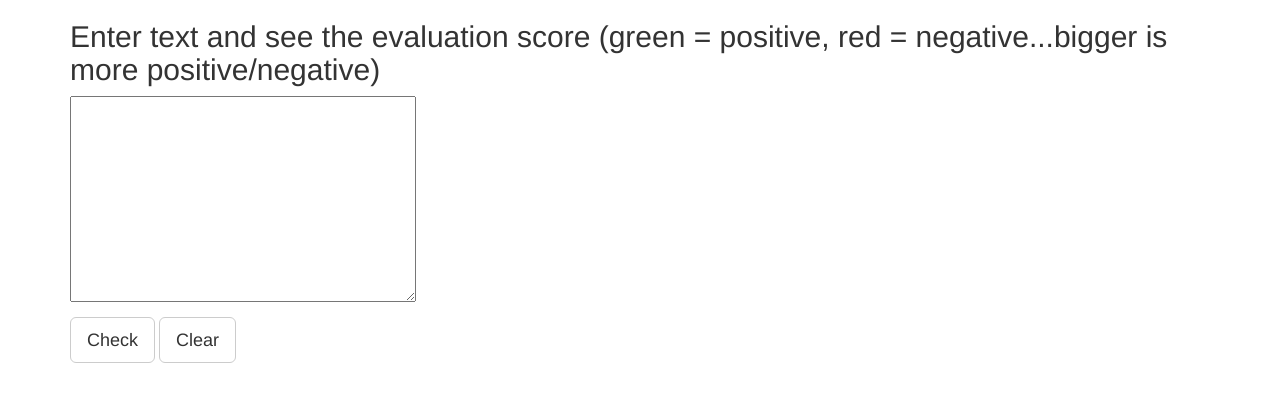
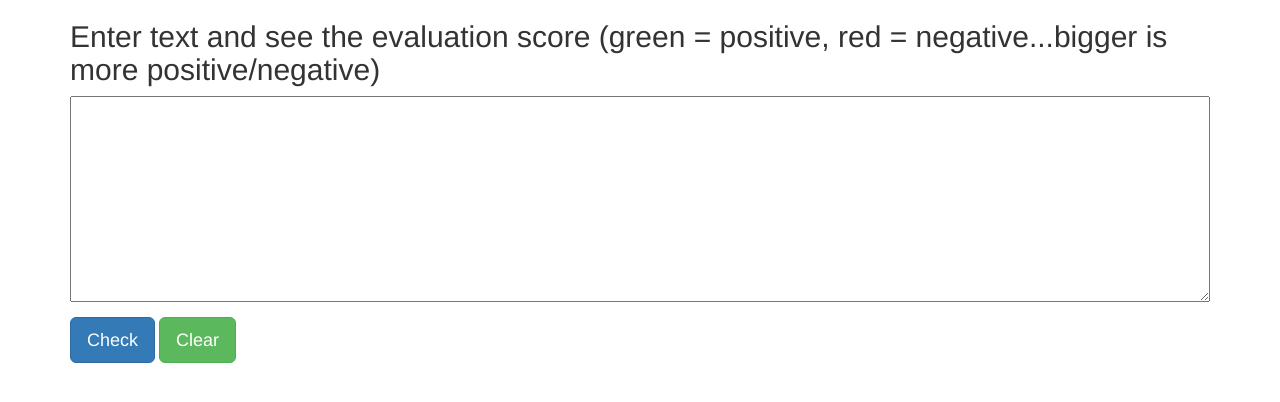
Before and after one commit to ljwall/feels, a website with bundled scripts: page index.html in a window 1280 px wide. Built offline with nearby package versions, Linux system fonts and the light colour scheme.

Commit message:
with new buttons

```diff
--- a/feels.js
+++ b/feels.js
@@ -4,7 +4,7 @@ angular.module('feels', [ ])
 
 .controller("feelsCtrl", function($scope) {
 	var self = this;
-	this.clear = function() {$scope.message = "";};
+	this.clear = function() {$scope.message = ""; self.results = []};
 	this.results = [];
     this.check  = function() {
     	self.results = [];
--- a/index.html
+++ b/index.html
@@ -12,12 +12,12 @@
   	<div class="container" ng-controller="feelsCtrl as thing">
     	<h2>Enter text and see the evaluation score (green = positive, red = negative...bigger is more positive/negative)</h2>
 
-<p><textarea ng-model="message" cols="40" rows="10"></textarea></p>
+<p><textarea style="width: 100%;" ng-model="message" cols="40" rows="10"></textarea></p>
 
-<p>
-<button class="btn btn-default btn-lg" ng-click="thing.check()">Check</button>
-<button class="btn btn-default btn-lg" ng-click="thing.clear()">Clear</button>
-</p>
+<div>
+<button class="btn btn-default btn-lg btn-primary" ng-click="thing.check()">Check</button>
+<button class="btn btn-default btn-lg btn-success" ng-click="thing.clear()">Clear</button>
+</div>
 
 <div class="container" style="width: 100%;word-wrap: break-word;">
 <span ng-repeat="blah in thing.results" ng-class="blah.class" ng-bind="blah.sentence"></span>&nbsp;
```
Also changed, not shown: boom.js (+1 -4 lines).
